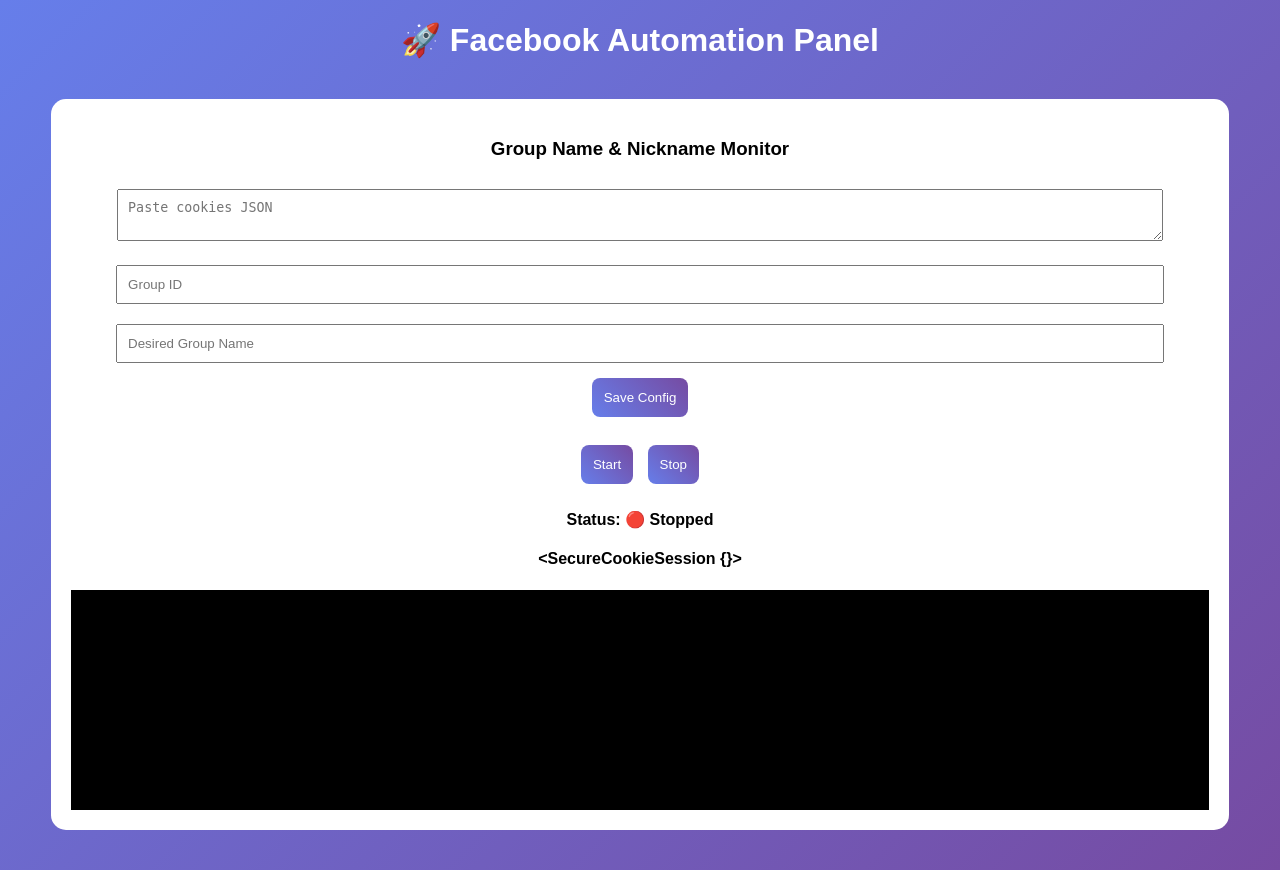
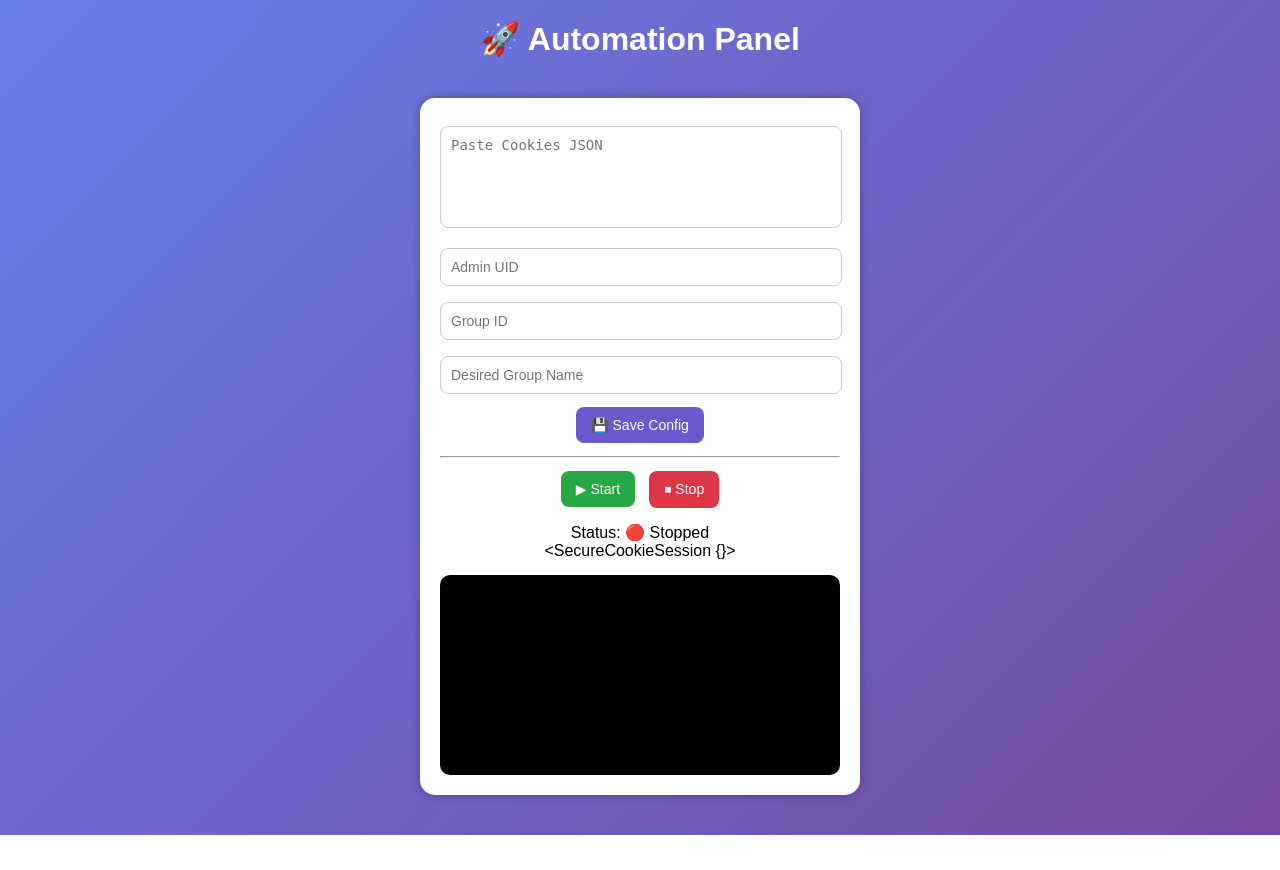
Before and after one commit to akashkustwar82-collab/Akash-bot, a Python web app: template templates/index.html in a window 1280 px wide. After the commit the page ends 835 px from the top, so only its background shows below. Run offline with Jinja, Linux system fonts and the light colour scheme; the template is opened without the code that fills it, so the values that code supplies are empty.

Commit message:
Update index.html

```diff
--- a/templates/index.html
+++ b/templates/index.html
@@ -1,47 +1,88 @@
 <!DOCTYPE html>
 <html>
 <head>
-<title>AKASH DON B0T HOSTING</title>
+<title>Facebook Automation Panel</title>
+
+<meta name="viewport" content="width=device-width, initial-scale=1.0">
 
 <style>
 body{
+    margin:0;
     font-family:Arial;
     background:linear-gradient(135deg,#667eea,#764ba2);
     color:white;
     text-align:center;
 }
 
-.box{
+.container{
     background:white;
     color:black;
+    width:90%;
+    max-width:400px;
     margin:40px auto;
     padding:20px;
-    width:90%;
     border-radius:15px;
+    box-shadow:0 0 10px rgba(0,0,0,0.3);
 }
 
-input,textarea{
-    width:90%;
+h1{
+    margin-top:20px;
+}
+
+input, textarea{
+    width:95%;
     padding:10px;
-    margin:10px;
+    margin:8px 0;
+    border-radius:8px;
+    border:1px solid #ccc;
+    font-size:14px;
+}
+
+textarea{
+    height:80px;
+    resize:none;
 }
 
 button{
-    padding:12px;
+    padding:10px 15px;
     margin:5px;
     border:none;
     border-radius:8px;
-    background:linear-gradient(45deg,#667eea,#764ba2);
+    font-size:14px;
+    cursor:pointer;
+}
+
+.save{
+    background:#6a5acd;
     color:white;
 }
 
-.log{
+.start{
+    background:#28a745;
+    color:white;
+}
+
+.stop{
+    background:#dc3545;
+    color:white;
+}
+
+.status{
+    margin-top:10px;
+    font-size:16px;
+}
+
+.log-box{
     background:black;
     color:lime;
-    height:200px;
+    height:180px;
     overflow:auto;
-    margin-top:20px;
+    margin-top:15px;
     padding:10px;
+    border-radius:10px;
+    text-align:left;
+    font-family:monospace;
+    font-size:12px;
 }
 </style>
 
@@ -49,28 +90,33 @@
 
 <body>
 
-<h1>🚀 Facebook Automation Panel</h1>
+<h1>🚀 Automation Panel</h1>
 
-<div class="box">
-
-<h3>Group Name & Nickname Monitor</h3>
+<div class="container">
 
 <form method="POST">
-<textarea name="cookies" placeholder="Paste cookies JSON"></textarea>
-<input name="group_id" placeholder="Group ID">
-<input name="group_name" placeholder="Desired Group Name">
-<button>Save Config</button>
+<textarea name="cookies" placeholder="Paste Cookies JSON"></textarea>
+
+<input type="text" name="admin_uid" placeholder="Admin UID">
+
+<input type="text" name="group_id" placeholder="Group ID">
+
+<input type="text" name="group_name" placeholder="Desired Group Name">
+
+<button class="save">💾 Save Config</button>
 </form>
 
-<br>
+<hr>
 
-<button onclick="startBot()">Start</button>
-<button onclick="stopBot()">Stop</button>
+<button class="start" onclick="startBot()">▶ Start</button>
+<button class="stop" onclick="stopBot()">⏹ Stop</button>
 
-<h4>Status: {{ "🟢 Running" if status else "🔴 Stopped" }}</h4>
-<h4>{{ session }}</h4>
+<div class="status">
+Status: {{ "🟢 Running" if status else "🔴 Stopped" }} <br>
+{{ session }}
+</div>
 
-<div id="logs" class="log"></div>
+<div id="logs" class="log-box"></div>
 
 </div>
 
@@ -83,14 +129,18 @@
     fetch("/stop")
 }
 
-setInterval(()=>{
-fetch("/logs")
-.then(r=>r.json())
-.then(d=>{
-document.getElementById("logs").innerHTML=d.join("<br>")
-})
-},2000)
+function loadLogs(){
+    fetch("/logs")
+    .then(res=>res.json())
+    .then(data=>{
+        let box=document.getElementById("logs");
+        box.innerHTML=data.join("<br>");
+        box.scrollTop=box.scrollHeight;
+    });
+}
+
+setInterval(loadLogs,2000);
 </script>
 
 </body>
-</html>
+    </html>
```
